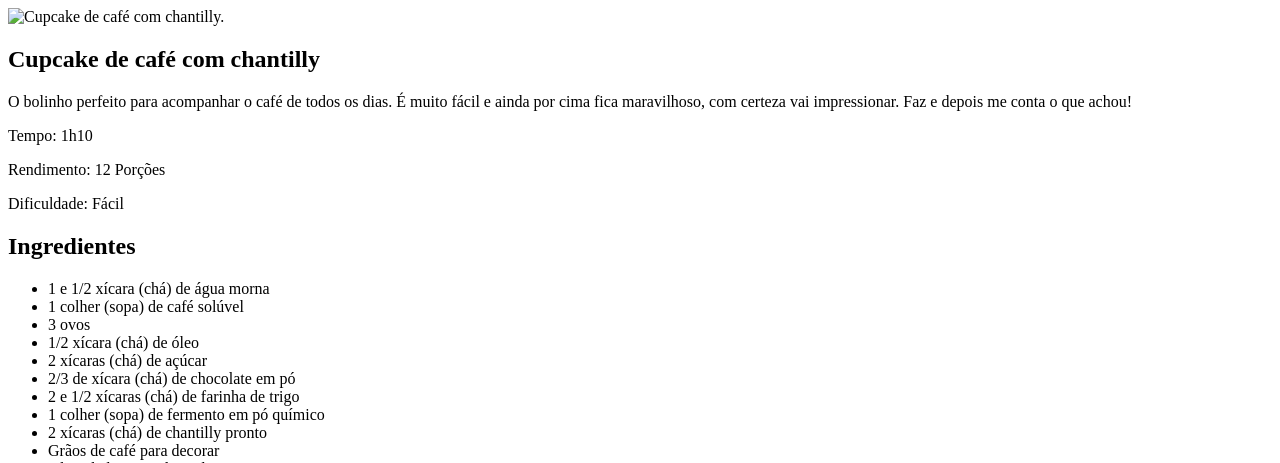
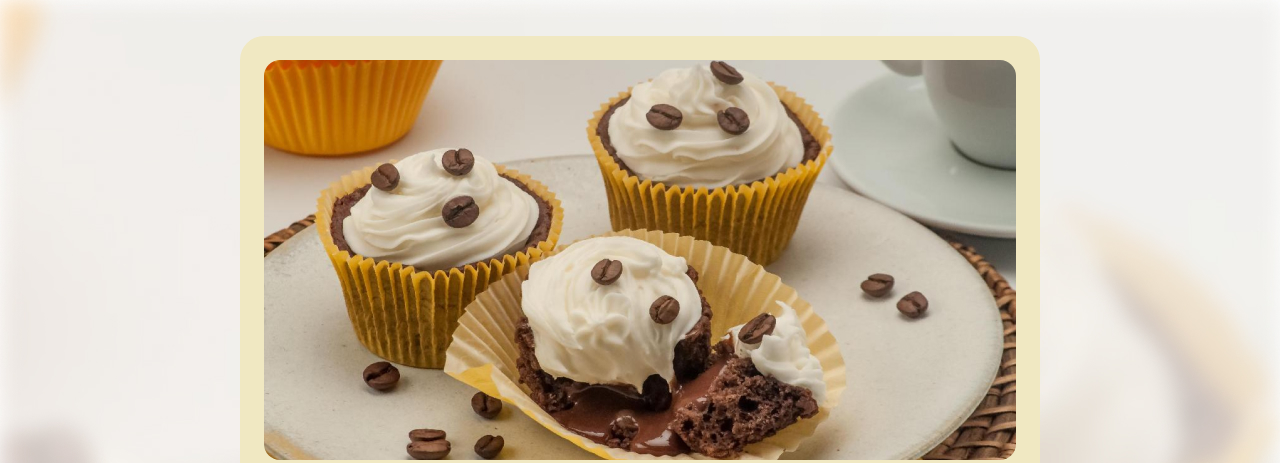
Before and after one commit to lucas-emanuel1/Pagina_de_receita, a plain HTML site: page index.html in a window 1280 px wide. Shown: the top 463 px of the page. Drawn offline with Linux system fonts and the light colour scheme; a web font is replaced by a local one.

Commit message:
Trabalhando com estilos iniciais

```diff
--- a/index.html
+++ b/index.html
@@ -4,10 +4,14 @@
   <meta charset="UTF-8">
   <meta name="viewport" content="width=device-width, initial-scale=1.0">
   <title>Página de Receita</title>
+  <link rel="preconnect" href="https://fonts.googleapis.com">
+  <link rel="preconnect" href="https://fonts.gstatic.com" crossorigin>
+  <link href="https://fonts.googleapis.com/css2?family=Alice&display=swap" rel="stylesheet">
+  <link rel="stylesheet" href="style.css">
 </head>
 <body>
-  <main>
-    <img src="" alt="Cupcake de café com chantilly.">
+  <main id="page">
+    <img src="assets/main-image.jpg" alt="Cupcake de café com chantilly.">
     <section id="about">
       <h1>Cupcake de café com chantilly</h1>
       <p>O bolinho perfeito para acompanhar o café de todos os dias. É muito fácil e ainda por cima fica maravilhoso, com certeza vai impressionar. Faz e depois me conta o que achou!</p>
--- /dev/null
+++ b/style.css
@@ -0,0 +1,42 @@
+* {
+    margin: 0;
+    padding: 0;
+    box-sizing: border-box;
+    font-family: "Alice", serif;
+}
+body {
+    background-image: url("assets/bg.jpg");
+    background-repeat: no-repeat;
+    background-size: cover;
+}
+#page {
+    width: 800px;
+    padding: 24px;
+    margin: 36px auto;
+    background-color: #F0E8C2;
+    border-radius: 24px;
+}
+#page img {
+    border-radius: 16px;
+}
+#page h1 {
+    font-weight: 400;
+    font-size: 40px;
+    line-height: 140%;
+}
+
+#page h2 {
+    font-size: 24px;
+    font-weight: 400;
+    line-height: 150%;
+    color: #291B1A;
+}
+
+#page p {
+    line-height: 150%;
+    color: #573A37;
+}
+
+#page ul li {
+    color: #573A37;
+}
```
Also changed, not shown: assets/bg.jpg (added), assets/main-image.jpg (added).
